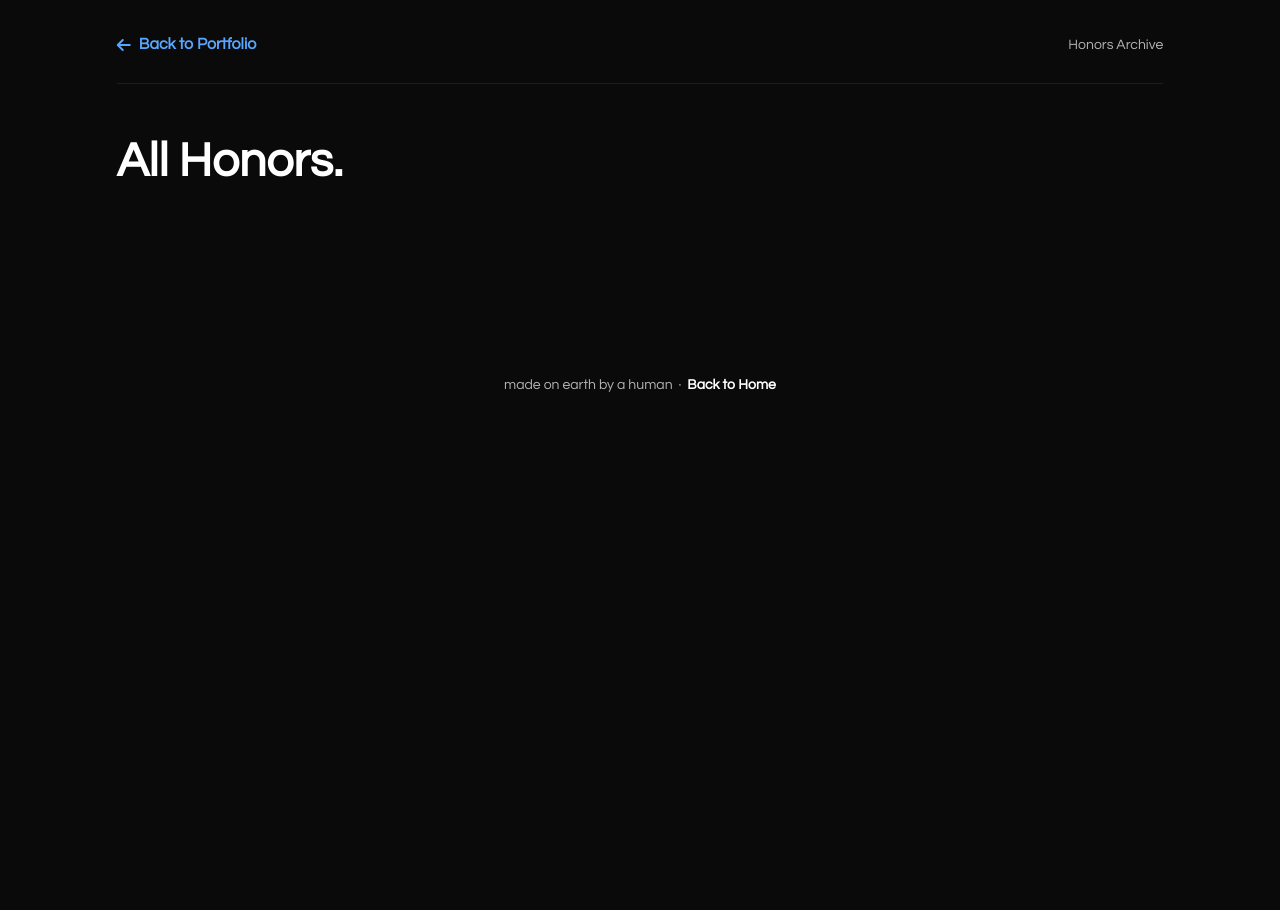
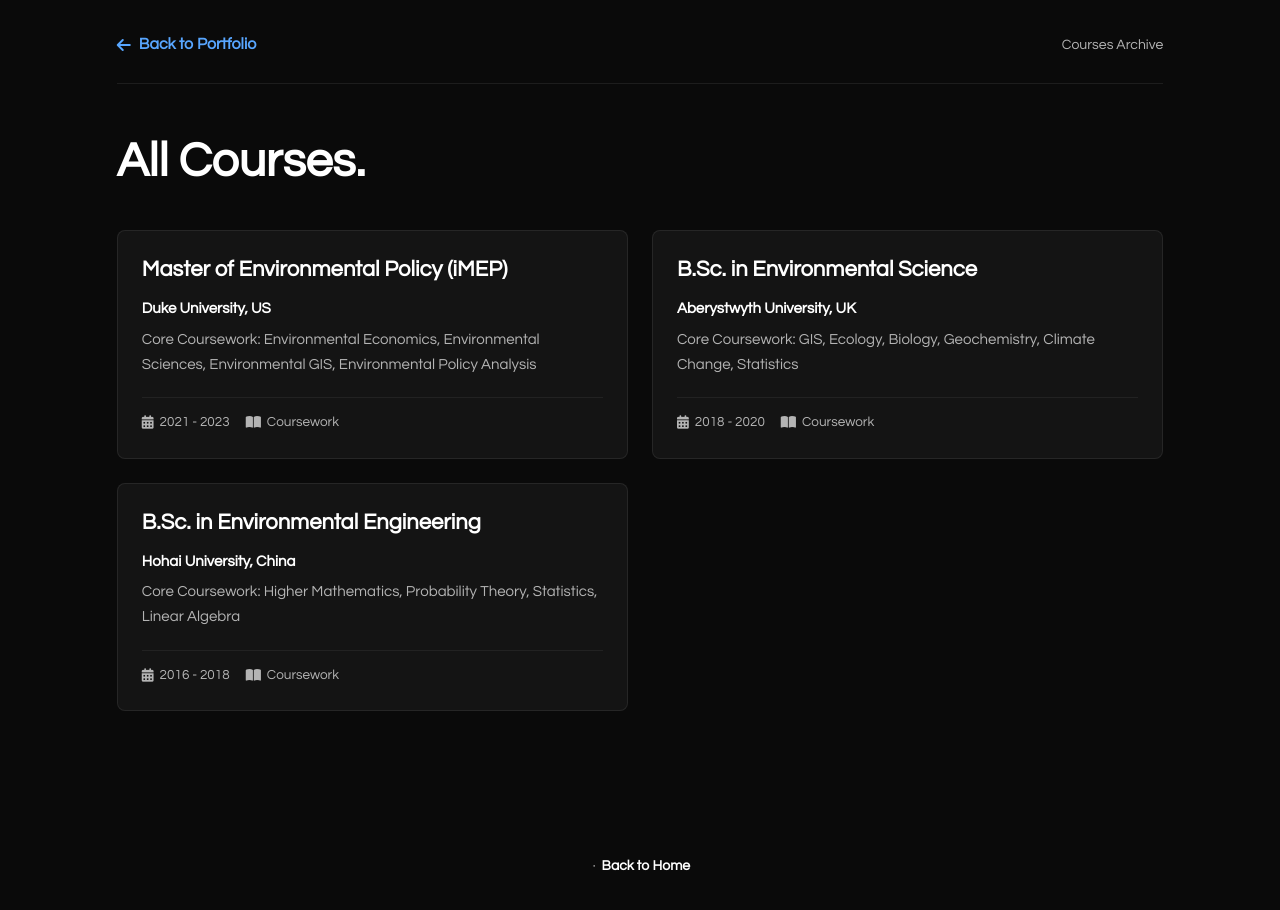
Before and after one commit to jiz11/jiz11.github.io, a plain HTML site: page pages/all-courses.html in a window 1280 px wide. Before the commit the page ends 800 px from the top, so only its background shows below. Drawn offline with Linux system fonts and the light colour scheme.

Commit message:
Add files via upload

```diff
--- a/data/courses.json
+++ b/data/courses.json
@@ -1,9 +1,37 @@
 [
     {
-        "date": "2024",
-        "title": "Guo Tingting Scholarship for Master Project",
-        "org": "iMEP Summer Program 2024",
-        "tags": [
-            { "text": "Materials", "link": "https://github.com/jiz11/iMEPSummer2024_GISWorkshop" }
+        "title": "Master of Environmental Policy (iMEP)",
+        "institution": "Duke University, US",
+        "period": "2021 - 2023",
+        "courses": [
+            "Environmental Economics",
+            "Environmental Sciences",
+            "Environmental GIS",
+            "Environmental Policy Analysis"
+        ]
+    },
+    {
+        "title": "B.Sc. in Environmental Science",
+        "institution": "Aberystwyth University, UK",
+        "period": "2018 - 2020",
+        "courses": [
+            "GIS",
+            "Ecology",
+            "Biology",
+            "Geochemistry",
+            "Climate Change",
+            "Statistics"
+        ]
+    },
+    {
+        "title": "B.Sc. in Environmental Engineering",
+        "institution": "Hohai University, China",
+        "period": "2016 - 2018",
+        "courses": [
+            "Higher Mathematics",
+            "Probability Theory",
+            "Statistics",
+            "Linear Algebra"
         ]
     }
+]
--- a/pages/all-courses.html
+++ b/pages/all-courses.html
@@ -3,7 +3,7 @@
 <head>
     <meta charset="UTF-8">
     <meta name="viewport" content="width=device-width, initial-scale=1.0">
-    <title>All Honors & Awards | Archive</title>
+    <title>All Courses | Archive</title>
 
     <!-- Fonts & Icons -->
     <link rel="stylesheet" href="https://cdnjs.cloudflare.com/ajax/libs/font-awesome/6.5.0/css/all.min.css">
@@ -22,36 +22,18 @@
         <a href="../index.html" style="color: var(--accent-color); font-family: 'Questrial', sans-serif; text-decoration: none; font-size: 16px; font-weight: bold; display: flex; align-items: center; gap: 8px;">
             <i class="fas fa-arrow-left"></i> Back to Portfolio
         </a>
-        <span style="font-family: 'Questrial', sans-serif; color: var(--text-secondary); font-size: 14px;">Honors Archive</span>
+        <span style="font-family: 'Questrial', sans-serif; color: var(--text-secondary); font-size: 14px;">Courses Archive</span>
     </div>
 
     <div style="margin-top: 40px;">
-        <h1 style="font-size: 48px; font-family: 'Questrial', sans-serif; color: #fff; margin-bottom: 30px;">All Honors.</h1>
-        <div class="projects" id="all-honors-container"></div>
+        <h1 style="font-size: 48px; font-family: 'Questrial', sans-serif; color: #fff; margin-bottom: 30px;">All Courses.</h1>
+        <div class="projects" id="all-courses-container"></div>
     </div>
 
     <div id="footer" style="margin-top: 60px;">
-        <p>made on earth by a human &nbsp;·&nbsp; <a href="../index.html">Back to Home</a></p>
+        <p>&nbsp;·&nbsp; <a href="../index.html">Back to Home</a></p>
     </div>
 
-    <script>
-        fetch('../data/courses.json')
-            .then(res => res.json())
-            .then(items => {
-                const container = document.getElementById('all-courses-container');
-                container.innerHTML = items.map(item => `
-                    <section class="gitfolio-card">
-                        <div class="section_title">${item.title}</div>
-                        <div class="about_section">
-                            <span>${item.org || 'Award / Honor'}</span>
-                        </div>
-                        <div class="bottom_section">
-                            <span><i class="fas fa-calendar-alt"></i> ${item.date}</span>
-                            <span><i class="fas fa-award"></i> Honor</span>
-                        </div>
-                    </section>
-                `).join('');
-            });
-    </script>
+    <script src="../script.js"></script>
 </body>
 </html>
--- a/script.js
+++ b/script.js
@@ -7,6 +7,7 @@ document.addEventListener('DOMContentLoaded', function () {
     setupSmoothScroll();
     loadHonors();
     loadPublications();
+    loadCourses();
 });
 
 function setupSmoothScroll() {
@@ -56,11 +57,48 @@ function loadHonors() {
                     <div class="bottom_section">
                         <span><i class="fas fa-calendar-alt"></i> ${item.date}</span>
                         <span><i class="fas fa-award"></i> Honor</span>
+                        ${item.tags && item.tags.length ? item.tags.map(tag => `
+                            <a href="${tag.link}" target="_blank" rel="noopener noreferrer" class="gitfolio-tag-btn">
+                                <i class="${getTagIcon(tag.text)}"></i> ${tag.text}
+                            </a>
+                        `).join('') : ''}
                     </div>
                 </section>
             `).join('');
         })
         .catch(err => console.error('Error loading honors:', err));
+}
+
+function loadCourses() {
+    const container = document.getElementById('courses-container')
+        || document.getElementById('all-courses-container');
+    if (!container) return;
+
+    fetch(getDataPath('courses.json'))
+        .then(res => {
+            if (!res.ok) throw new Error(`Failed to load courses: ${res.status}`);
+            return res.json();
+        })
+        .then(courses => {
+            container.innerHTML = courses.map(course => `
+                <section class="gitfolio-card">
+                    <div>
+                        <div class="section_title">${course.title}</div>
+                        <div class="about_section">
+                            <p style="margin: 0 0 6px 0; color: #fff; font-weight: 600;">${course.institution}</p>
+                            <p style="margin: 0; color: var(--text-secondary);">
+                                Core Coursework: ${course.courses.join(', ')}
+                            </p>
+                        </div>
+                    </div>
+                    <div class="bottom_section">
+                        <span><i class="fas fa-calendar-alt"></i> ${course.period}</span>
+                        <span><i class="fas fa-book-open"></i> Coursework</span>
+                    </div>
+                </section>
+            `).join('');
+        })
+        .catch(err => console.error('Error loading courses:', err));
 }
 
 function loadPublications() {
```
Also changed, not shown: data/honors.json (+8 -0 lines), index.html (+1 -3 lines), pages/all-honors.html (+1 -1 lines), pages/all-publications.html (+1 -1 lines).
